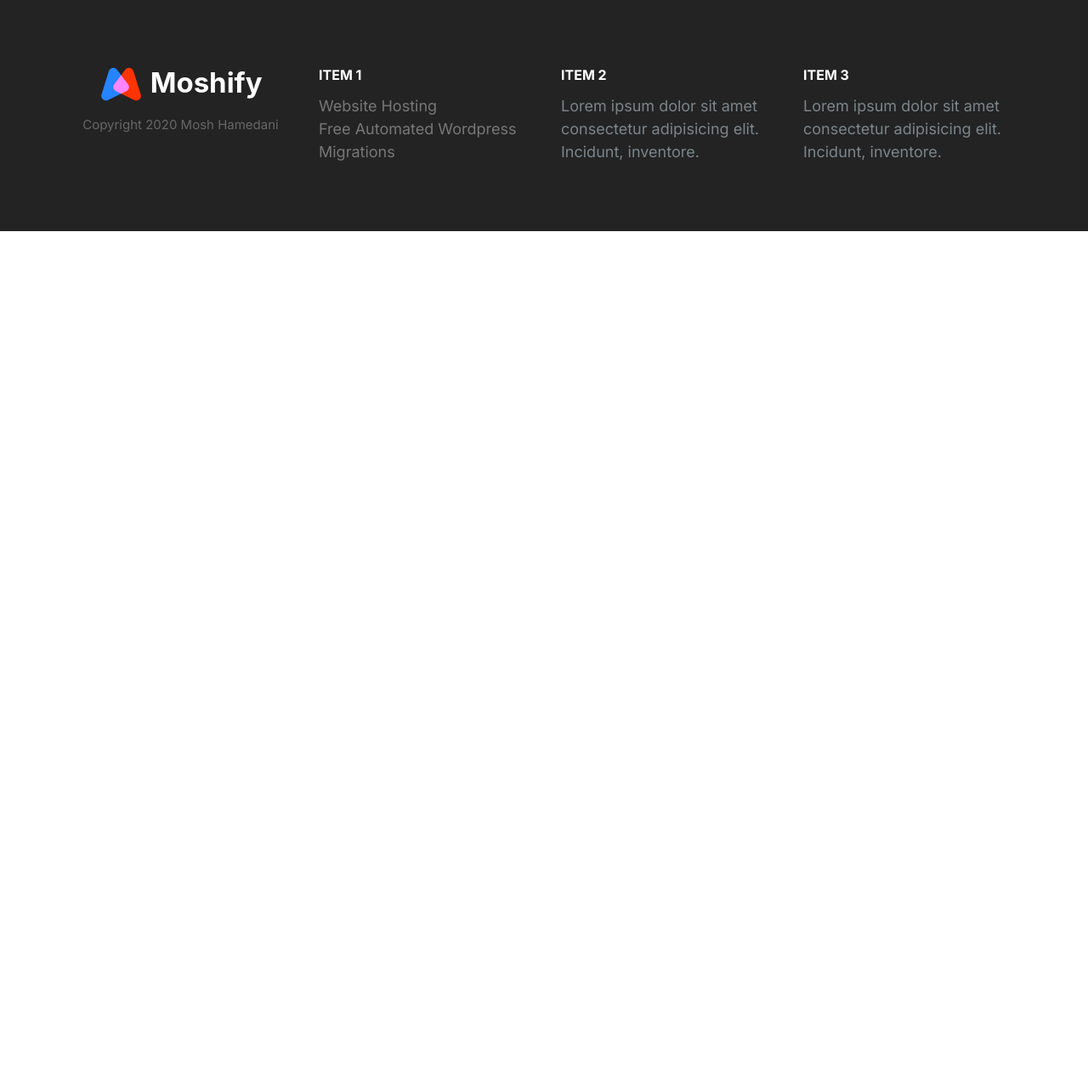
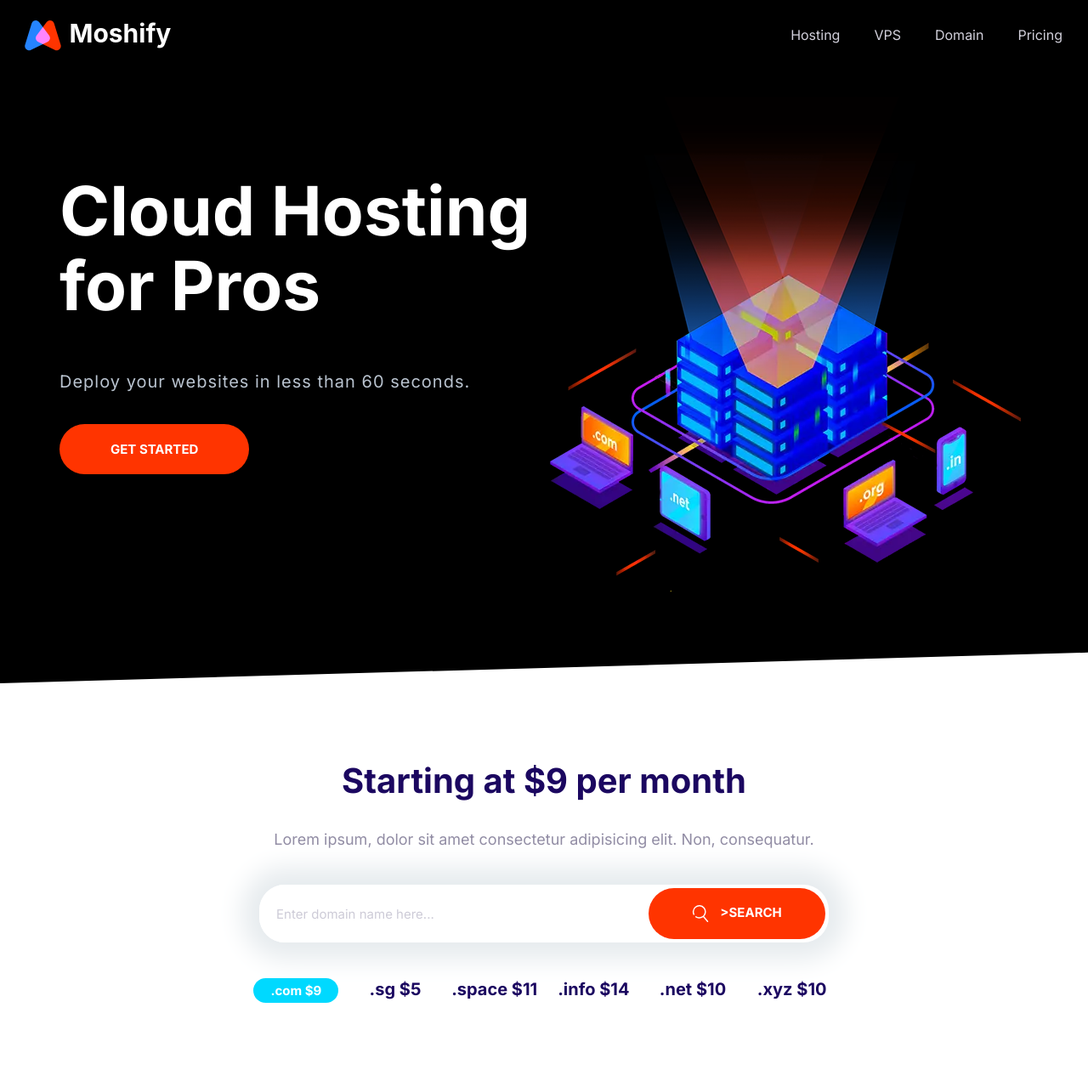
Before and after one commit to Danny922/Mo, a plain HTML site: page index.html in a window 1280 px wide. Shown: the whole page at 85% size. Before the commit the page ends 800 px from the top, so only its background shows below. Drawn offline with Linux system fonts and the light colour scheme.

Commit message:
Putting it All Together/Troubleshooting Layout

```diff
--- a/css/styles.css
+++ b/css/styles.css
@@ -212,7 +212,7 @@ a {
     font-weight: 600;
     margin: 1rem 0;
     outline: 0;
-    padding: 2rem 3rem;
+    padding: 2rem 4vw;
     text-align: center;
     text-transform: uppercase;
     white-space: nowrap;
@@ -239,7 +239,7 @@ a {
     color: #fff;
 }
 
-.btn-seondary:hover {
+.btn--secondary:hover {
     background: #00c8eb;
 }
 
@@ -248,7 +248,7 @@ a {
     color: #fff;
 }
 
-.btn-accent:hover {
+.btn--accent:hover {
     background: #ec3000;
 }
 
@@ -303,6 +303,7 @@ a {
     border: 0;
     flex-grow: 1;
     padding: 1.5rem 2rem;
+    width: 0;
 }
 
 .input-group .btn {
@@ -323,7 +324,7 @@ a {
 }
 
 .card__header, .card__body {
-    padding: 2rem 3rem;
+    padding: 2rem 7%;
 }
 
 .card--primary .card__header {
@@ -353,14 +354,15 @@ a {
     color: #fff;
     margin: 0;
     font-weight: 500;
+    font-size: 2.4rem;
 }
 
 .plan__price {
-    font-size: 6rem;
+    font-size: 5rem;
 }
 
 .plan__billing-cycle {
-    font-size: 2.4rem;
+    font-size: 2rem;
     font-weight: 300;
     opacity: .8;
     margin-right: 1rem;
@@ -375,10 +377,6 @@ a {
 
 .plan .list__item {
     margin-bottom: 2rem;
-}
-
-.plan--popular {
-    transform: scale(1.1);
 }
 
 .plan--popular .card__header {
@@ -420,6 +418,7 @@ a {
     }
 }
 
+/* Media */
 .media {
     display: flex;
     margin-bottom: 4rem;
@@ -454,7 +453,7 @@ a {
 }
 
 .quote__author {
-    font-size: 3rem;
+    font-size: 2rem;
     font-weight: 500;
     font-style: normal;
     margin-bottom: 0;
@@ -463,7 +462,7 @@ a {
 .quote__organization {
     color: var(--color-headings);
     opacity: .4;
-    font-size: 2rem;
+    font-size: 1.5rem;
     font-style: normal;
 }
 
@@ -481,7 +480,7 @@ a {
         font-size: 2.4rem;
     }
 
-    .quote_organization {
+    .quote__organization {
         font-size: 1.6rem;
     }
 }
@@ -508,8 +507,14 @@ a {
     padding: 3rem;
 }
 
+.testimonial .quote {
+    margin: 2rem 0;
+    font-size: 110%;
+}
+
 .testimonial__image {
     position: relative;
+    margin: 0 3rem;
 }
 
 .testimonial__image > img {
@@ -523,13 +528,14 @@ a {
 }
 
 @media screen and (min-width: 768px) {
-    .testimonial .quote,
-    .testimonial .quote__author {
-        font-size: 2.4rem;
+    .testimonial__image {
+        margin: 0;
     }
 
     .testimonial .quote {
         margin-left: 6rem;
+        font-size: 120%;
+        line-height: 1.5;
     }
 }
 
@@ -626,18 +632,18 @@ a {
     color: #7b858b;
 }
 
-.block--dark h1, h2, h3 {
+.block--dark h1, .block--dark h2, .block--dark h3 {
     color: #fff;
 }
 
 .block--skewed-right {
     padding-bottom: calc(var(--padding-vertical) + 4rem);
-    clip-path: polygon(0% 0%, 100% 0%, 100% 100%, 0% 90%);
+    clip-path: polygon(0% 0%, 100% 0%, 100% 100%, 0% 95%);
 }
 
 .block--skewed-left {
     padding-bottom: calc(var(--padding-vertical) + 4rem);
-    clip-path: polygon(0% 0%, 100% 0%, 100% 90%, 0% 100%);
+    clip-path: polygon(0% 0%, 100% 0%, 100% 95%, 0% 100%);
 }
 
 .container {
@@ -652,7 +658,7 @@ a {
     display: flex;
     flex-wrap: wrap;
     justify-content: space-between;
-    padding: 0 1rem;
+    padding: 1rem;
 }
 
 .nav__list {
@@ -662,7 +668,7 @@ a {
 
 .nav__item {
     padding: .5rem 2rem;
-    border-bottom:  1px solid #222;
+    border-bottom: 1px solid #222;
 }
 
 .nav__item > a {
@@ -688,6 +694,7 @@ a {
 
 .nav__brand {
     transform: translateY(5px);
+    width: 150px;
 }
 
 @media screen and (min-width: 768px) {
@@ -741,8 +748,9 @@ a {
 }
 
 .block-domain__prices {
+    color: var(--color-headings);
     display: grid;
-    grid-template-columns: repeat(3, 1fr);
+    grid-template-columns: repeat(2, 1fr);
     grid-template-rows: repeat(2, 6rem);
     font-size: 2rem;
     font-weight: 600;
@@ -782,10 +790,6 @@ a {
     margin: 1rem 0;
 }
 
-.feature__image {
-    width: 100%;
-}
-
 @media screen and (min-width: 768px) {
     .feature:nth-of-type(even) .feature__content {
         order: 2;
@@ -793,10 +797,6 @@ a {
 }
 
 /* Showcase Block */
-.block-showcase__image > img {
-    width: 100%;
-}
-
 @media screen and (min-width: 768px) {
     .block-showcase .grid {
         grid-template-columns: 50% 50%;
@@ -815,6 +815,7 @@ a {
 /* Footer */
 .footer {
     background: #232323;
+    padding-top: 10rem;
 }
 
 .footer a {
@@ -836,8 +837,10 @@ a {
 }
 
 .footer__heading {
+    font-size: 2.5rem;
+    font-weight: 600;
+    line-height: 1.5;
     text-transform: uppercase;
-    font-weight: 600;
 }
 
 .footer__brand {
@@ -847,7 +850,6 @@ a {
 
 .footer__brand img {
     /* TODO: Consider refactoring this and applying it to all images. */
-    width: 100%;
     max-width: 230px;
 }
 
@@ -858,6 +860,10 @@ a {
 }
 
 @media screen and (min-width: 768px) {
+    .footer {
+        font-size: 1.5rem;
+    }
+
     .footer__sections {
         grid-template-columns: repeat(auto-fit, minmax(10rem, 1fr));
     }
--- a/index.html
+++ b/index.html
@@ -12,51 +12,57 @@
     <link rel="stylesheet" href="css/styles.css" />
 </head>
 <body>
-    <footer class="block block--dark footer">
-        <div class="container grid footer__sections">
-            <section class="collapsible collapsible--expanded footer__section">
-                <header class="collapsible__header">
-                    <h2 class="collapsible__heading footer__heading">Item 1</h2>
-                    <svg class="icon icon--white collapsible__chevron">
-                        <use xlink:href="images/sprite.svg#chevron"></use>
+    <header>
+        <nav class="nav collapsible">
+            <a class="nav__brand" href="/"><img src="images/logo.svg" alt=""></a>
+            <svg class="icon icon--white nav__toggler">
+                <use xlink:href="images/sprite.svg#menu"></use>
             </svg>
+            <ul class="list nav__list collapsible__content">
+                <li class="nav__item"><a href="#">Hosting</a></li>
+                <li class="nav__item"><a href="#">VPS</a></li>
+                <li class="nav__item"><a href="#">Domain</a></li>
+                <li class="nav__item"><a href="#">Pricing</a></li>
+            </ul>
+        </nav>
     </header>
-                <div class="collapsible__content">
-                    <ul class="list">
-                        <li><a href="#">Website Hosting</a></li>
-                        <li><a href="#">Free Automated Wordpress</a></li>
-                        <li><a href="#">Migrations</a></li>
-                    </ul>
+    <section class="block block--dark block--skewed-left hero">
+        <div class="container grid grid--1x2">
+        <header class="block__header hero__content">
+            <h1 class="block__heading">Cloud Hosting for Pros</h1>
+            <p class="hero__tagline">Deploy your websites in less than 60 seconds.</p>
+            <a href="" class="btn btn--accent btn--stretched">Get Started</a>
+        </header>
+        <picture>
+            <source type="image/webp" srcset="images/banner.webp 1x, images/banner@2x.webp 2x">
+            <source type="images/png" srcset="images/banner.png 1x, images/banner@2x.png 2x">
+            <img class="hero__image" src="images/banner.png" alt="" />
+        </picture>
         </div>
     </section>
-            <section class="collapsible footer__section">
-                <header class="collapsible__header">
-                    <h2 class="collapsible__heading footer__heading">Item 2</h2>
-                    <svg class="icon icon--white collapsible__chevron">
-                        <use xlink:href="images/sprite.svg#chevron"></use>
+    <section class="block container block-domain">
+        <header class="block__header">
+            <h2>Starting at $9 per month</h2>
+            <p>Lorem ipsum, dolor sit amet consectetur adipisicing elit. Non, consequatur.</p>
+        </header>
+        <div class="input-group">
+            <input type="text" class="input" placeholder="Enter domain name here...">
+            <button class="btn btn--accent">
+                <svg class="icon icon--white">
+                    <use xlink:href="images/sprite.svg#search"></use>
                 </svg>
-                </header>
-                <div class="collapsible__content">
-                    Lorem ipsum dolor sit amet consectetur adipisicing elit. Incidunt, inventore.
+                >Search
+            </button>
         </div>
+        <ul class="list block-domain__prices">
+            <li><span class="badge badge--secondary">.com $9</span></li>
+            <li>.sg $5</li>
+            <li>.space $11</li>
+            <li>.info $14</li>
+            <li>.net $10</li>
+            <li>.xyz $10</li>
+        </ul>
     </section>
-            <section class="collapsible footer__section">
-                <header class="collapsible__header">
-                    <h2 class="collapsible__heading footer__heading">Item 3</h2>
-                    <svg class="icon icon--white collapsible__chevron">
-                        <use xlink:href="images/sprite.svg#chevron"></use>
-                    </svg>
-                </header>
-                <div class="collapsible__content">
-                    Lorem ipsum dolor sit amet consectetur adipisicing elit. Incidunt, inventore.
-                </div>
-            </section>
-            <section class="footer__brand">
-                <img src="images/logo.svg" alt="">
-                <p class="footer__copyright">Copyright 2020 Mosh Hamedani</p>
-            </section>
-        </div>
-    </footer>
 </body>
     <script src="main.js"></script>
 </body>
```
Also changed, not shown: Components/domainblock.html (+7 -5 lines), Components/hero.html (+4 -1 lines), playground.html (added, +39 -0 lines). Lines whose indentation alone changed are shown as unchanged.
